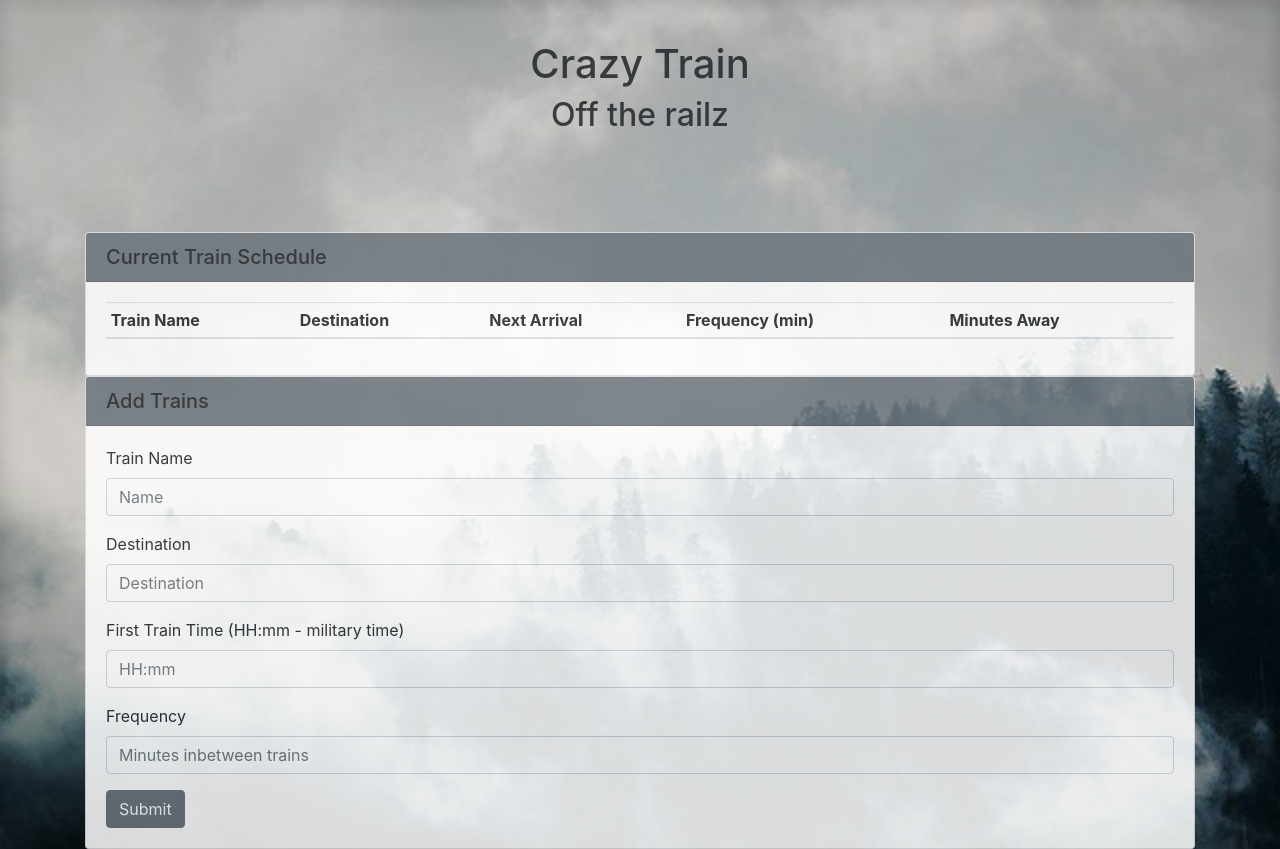
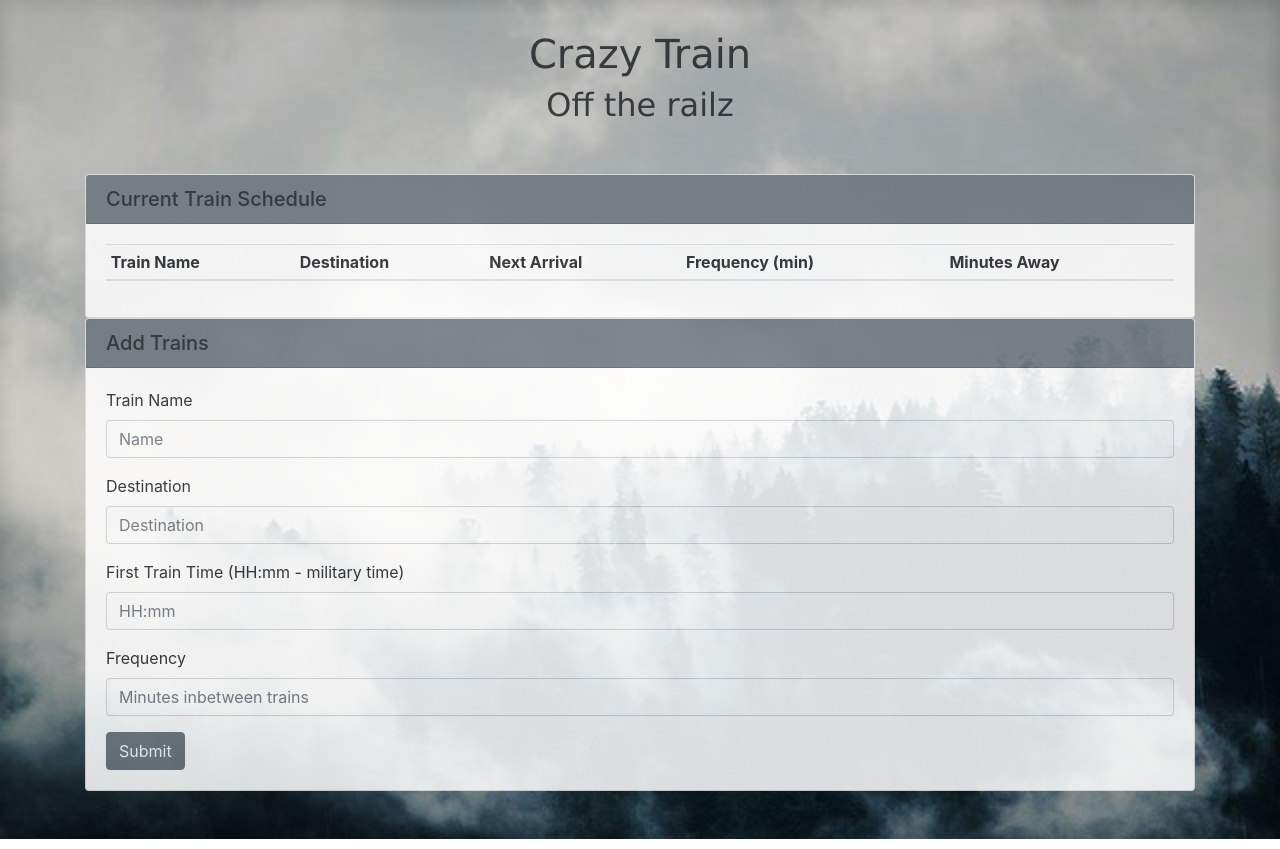
Before and after one commit to BAMHiggin/Train-Times, a plain HTML site: page index.html in a window 1280 px wide. Drawn offline with nearby package versions, Linux system fonts and the light colour scheme; no server answers.

```diff
--- a/assets/style.css
+++ b/assets/style.css
@@ -1,10 +1,10 @@
 .header {
     color: rgb(41, 40, 40,41, 40, 40);
     font-weight: bolder;
-    padding: 40px;
+    padding-top: 30px;
     text-align: center;
     margin-bottom: 50px;
-    font-family:
+    font-family: 'Lucida Sans', 'Lucida Sans Regular', 'Lucida Grande', 'Lucida Sans Unicode', Geneva, Verdana, sans-serif;
 }
 
 footer {
```
Also changed, not shown: index.html (+2 -1 lines), 1 other file.
